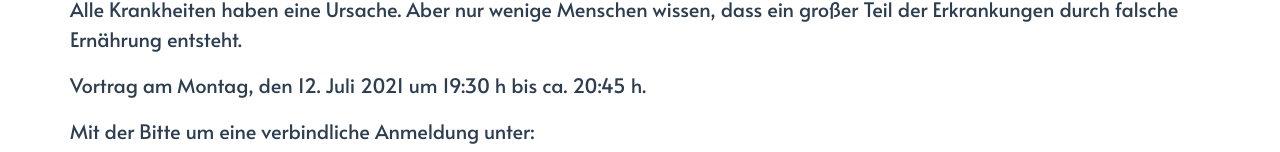
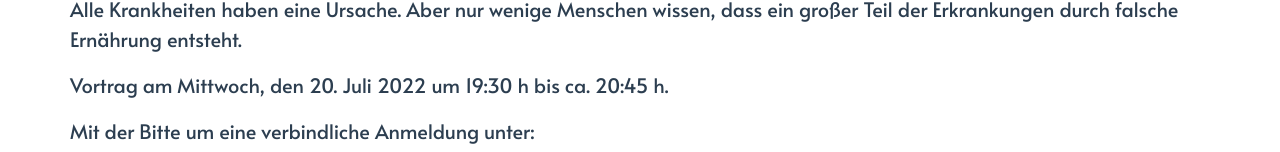
Before and after one commit to itmr-dev/gesundheitsberaterin-esslingen.de, a Vue app: page / in a window 1280 px wide. Shown: the part 454-606 px from the top of the page. Built offline with nearby package versions, Linux system fonts and the light colour scheme.

Commit message:
Update App.vue

```diff
--- a/src/App.vue
+++ b/src/App.vue
@@ -40,7 +40,7 @@
         </b-row>
         <b-row>
           <p class="text">
-            Vortrag am Montag, den 12. Juli 2021 um 19:30 h bis ca. 20:45 h.
+            Vortrag am Mittwoch, den 20. Juli 2022 um 19:30 h bis ca. 20:45 h.
           </p>
         </b-row>
         <b-row>
```
